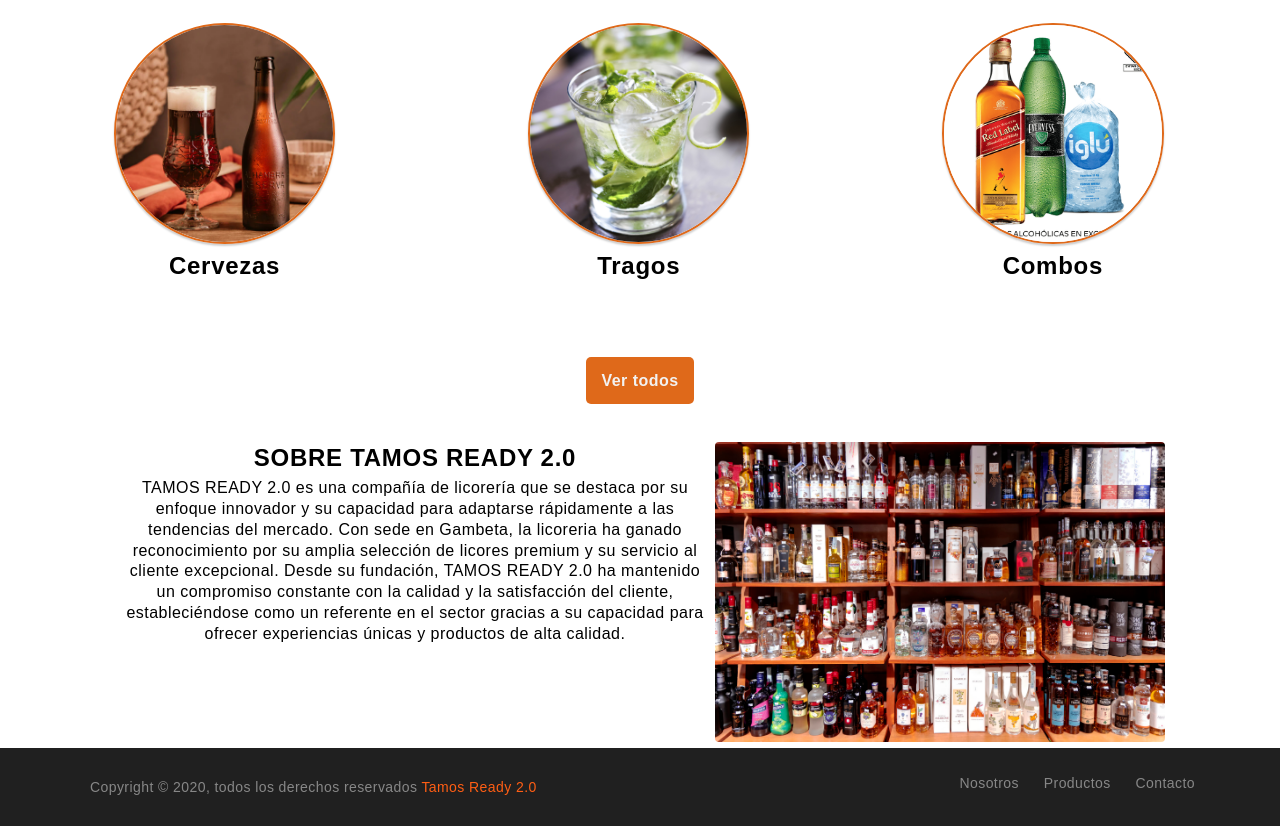
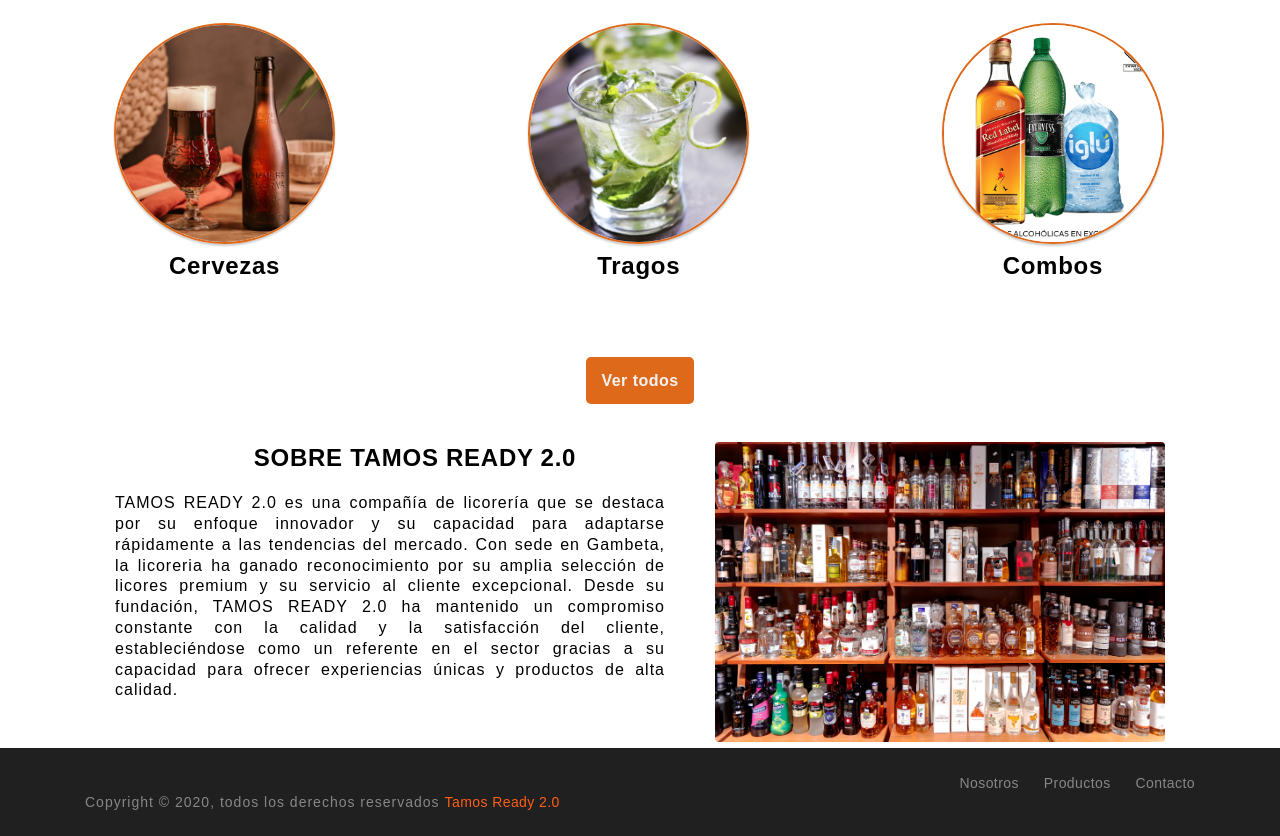
Before and after one commit to Claudio26-05/Tienda_Licoreria-, a plain HTML site: page Tienda-Tamos-Ready-/index.html in a window 1280 px wide. Shown: the part 1047-1883 px from the top of the page. Drawn offline with nearby package versions, Linux system fonts and the light colour scheme; some packages are replaced by stand-ins of ours; a script that the page names is missing.

Commit message:
Segundo Commit-Mejora Diseño

```diff
--- a/Tienda-Tamos-Ready-/assets/css/style.css
+++ b/Tienda-Tamos-Ready-/assets/css/style.css
@@ -8,7 +8,10 @@
 }
 
 p{
-    padding: 5px;
+    letter-spacing: 1px;
+    padding-top: 20px;
+    padding-right: 50px;
+    text-align: justify;
 }
 
 img{
@@ -642,3 +645,6 @@ main{
     }
 
 }
+footer{
+    margin-bottom: 0;
+}
--- a/Tienda-Tamos-Ready-/index.html
+++ b/Tienda-Tamos-Ready-/index.html
@@ -63,10 +63,10 @@
     <div class="contenedor-columna">
       <div class="columna1">
         <h2>SOBRE TAMOS READY 2.0 </h2>
-        <p>TAMOS READY 2.0 es una compañía de licorería que se destaca por su enfoque innovador y su capacidad para adaptarse rápidamente a las tendencias del mercado. Con sede en Gambeta, la licoreria ha ganado reconocimiento por su amplia selección de licores premium y su servicio al cliente excepcional. Desde su fundación, TAMOS READY 2.0 ha mantenido un compromiso constante con la calidad y la satisfacción del cliente, estableciéndose como un referente en el sector gracias a su capacidad para ofrecer experiencias únicas y productos de alta calidad.</p>
+        <p class="parrafo">TAMOS READY 2.0 es una compañía de licorería que se destaca por su enfoque innovador y su capacidad para adaptarse rápidamente a las tendencias del mercado. Con sede en Gambeta, la licoreria ha ganado reconocimiento por su amplia selección de licores premium y su servicio al cliente excepcional. Desde su fundación, TAMOS READY 2.0 ha mantenido un compromiso constante con la calidad y la satisfacción del cliente, estableciéndose como un referente en el sector gracias a su capacidad para ofrecer experiencias únicas y productos de alta calidad.</p>
       </div>
       <div class="columna2">
-        <img src="assets/img/base.jpg">
+        <img id="licor" src="assets/img/base.jpg">
       </div>
     </div>
 
```
